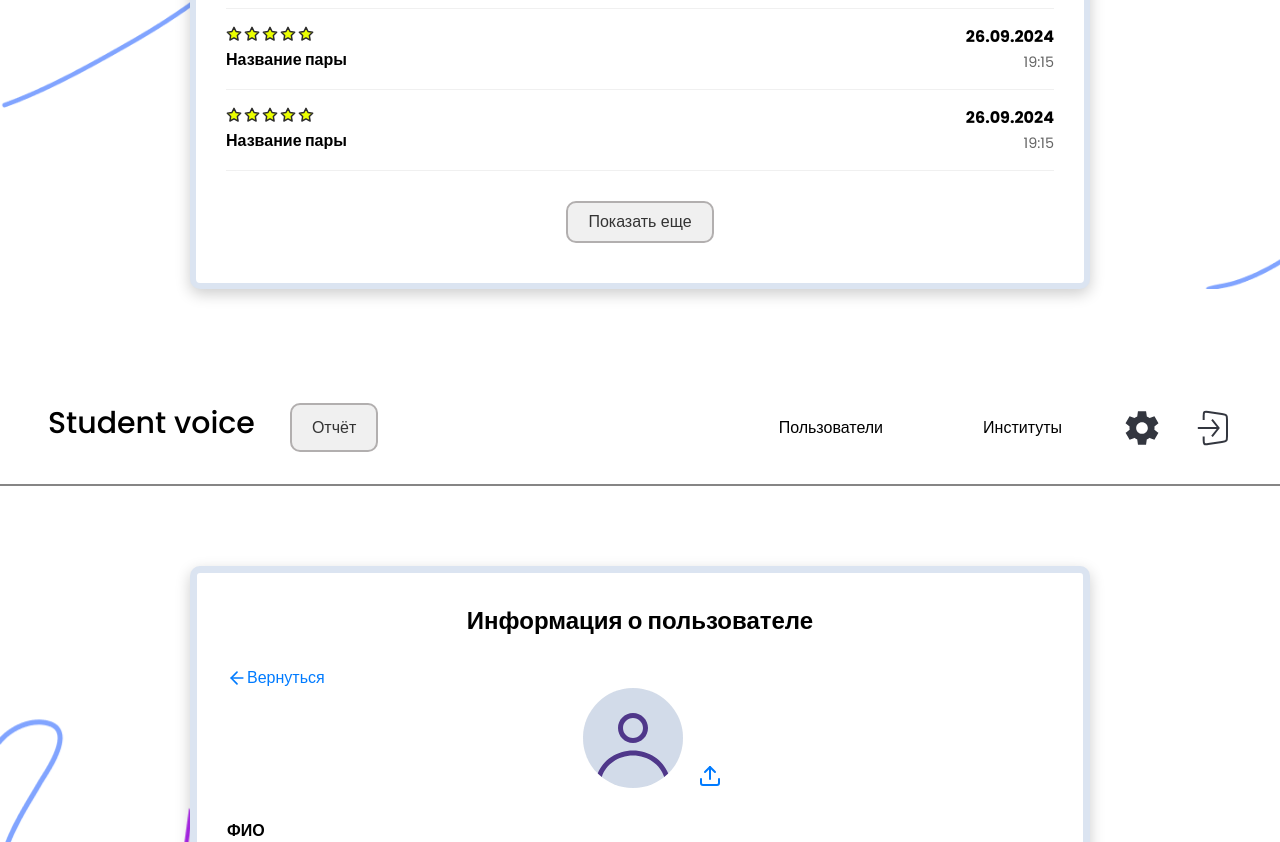
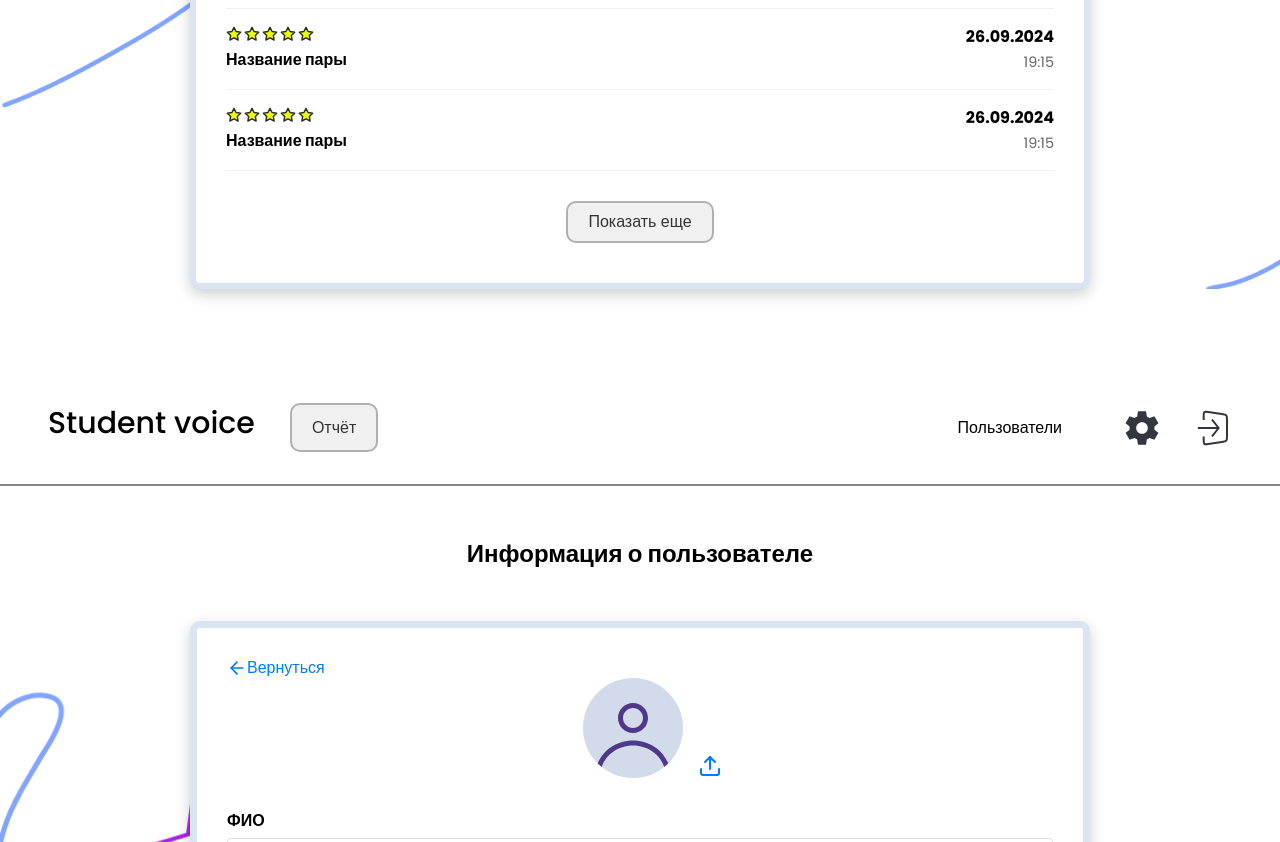
Before and after one commit to acuraels/Student-voice-Front-end, a React (Vite) app: page / in a window 1280 px wide. Shown: the part 4487-5329 px from the top of the page. Built offline with nearby package versions, Linux system fonts and the light colour scheme.

Commit message:
small-improvements

```diff
--- a/src/components/AdminReport/AdminReportMain.jsx
+++ b/src/components/AdminReport/AdminReportMain.jsx
@@ -26,9 +26,9 @@ const AdminReportMain = () => {
 
     return (
         <main className="admin-report__main">
+            <h1 className="admin-report__title">Отчёт</h1>
+
             <div className="admin-report__container">
-                <h1 className="admin-report__title">Отчёт</h1>
-
                 <div className="admin-report__filters">
                     <div className="admin-report__filter-group">
                         <div className="admin-report__filter">
--- a/src/components/AdminUserEdit/AdminUserEditMain.jsx
+++ b/src/components/AdminUserEdit/AdminUserEditMain.jsx
@@ -7,9 +7,9 @@ const AdminUserEditMain = () => {
 
     return (
         <main className="admin-user-edit__main">
+            <h1 className="admin-user-edit__title">Информация о пользователе</h1>
+
             <div className="admin-user-edit__container">
-                <h1 className="admin-user-edit__title">Информация о пользователе</h1>
-
                 <button className="admin-user-edit__back-btn">
                     <ArrowLeft size={20} />
                     Вернуться
--- a/src/components/HeaderAdmin.jsx
+++ b/src/components/HeaderAdmin.jsx
@@ -12,7 +12,6 @@ const HeaderAdmin = () => {
                 <div className="admin-header__container-right">
                     <div className="admin-header__container-links">
                         <a href="#" className="admin-header__users">Пользователи</a>
-                        <a href="#" className="admin-header__institutions">Институты</a>
                     </div>
                     <div className="admin-header__container-imgs">
                         <a href="">
--- a/src/styles/AdminReport/adminReportMain.css
+++ b/src/styles/AdminReport/adminReportMain.css
@@ -19,7 +19,7 @@
 
 .admin-report__container {
     max-width: 1200px;
-    margin: 80px auto;
+    margin: 50px auto;
     background-color: #fff;
     border-radius: 10px;
     padding: 30px;
@@ -34,7 +34,7 @@
 .admin-report__title {
     font-size: 24px;
     color: #333;
-    margin-bottom: 30px;
+    margin-top: 50px;
     text-align: center;
     position: relative;
     overflow: hidden;
--- a/src/styles/AdminUserEdit/adminUserEditMain.css
+++ b/src/styles/AdminUserEdit/adminUserEditMain.css
@@ -19,7 +19,7 @@
 
 .admin-user-edit__container {
     border-radius: 10px;
-    margin: 80px auto 0;
+    margin: 50px auto 0;
     max-width: 900px;
     background-color: #fff;
     box-shadow: 0 5px 15px rgba(0, 0, 0, 0.2);
@@ -36,7 +36,7 @@
     font-size: 24px;
     font-weight: bold;
     text-align: center;
-    margin-bottom: 30px;
+    margin-top: 50px;
 }
 
 .admin-user-edit__back-btn {
--- a/src/styles/adminSettings/adminSettingsMain.css
+++ b/src/styles/adminSettings/adminSettingsMain.css
@@ -180,6 +180,7 @@
     background-color: #ccc;
     border-radius: 34px;
     transition: background-color 0.3s ease;
+    cursor: pointer;
 }
 
 .admin-settings__toggle-slider::before {
```
